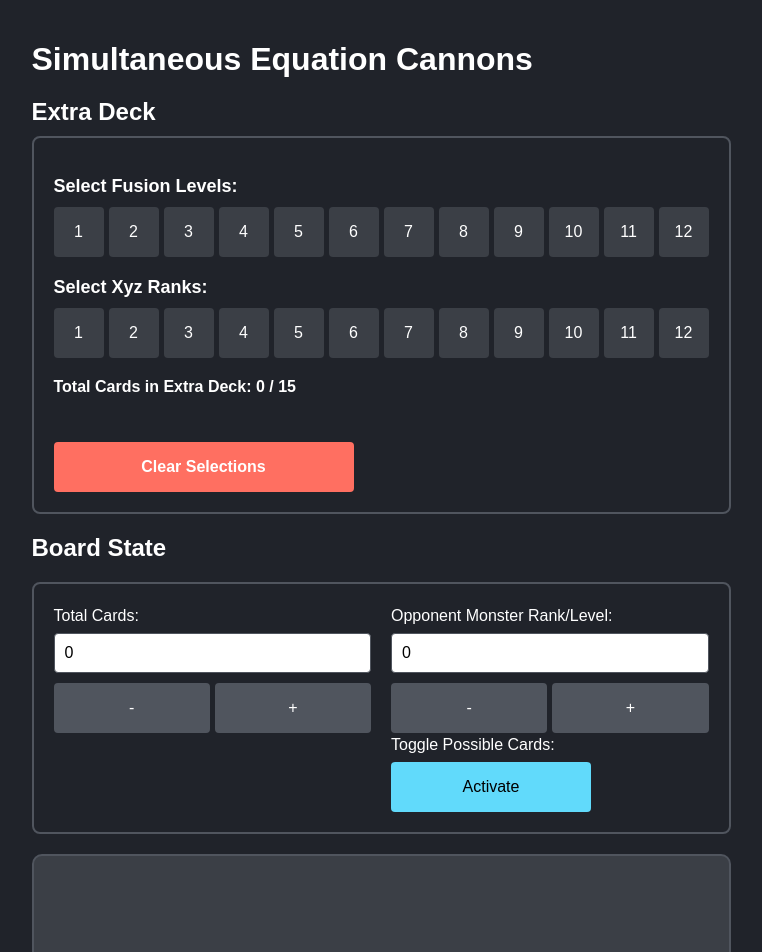
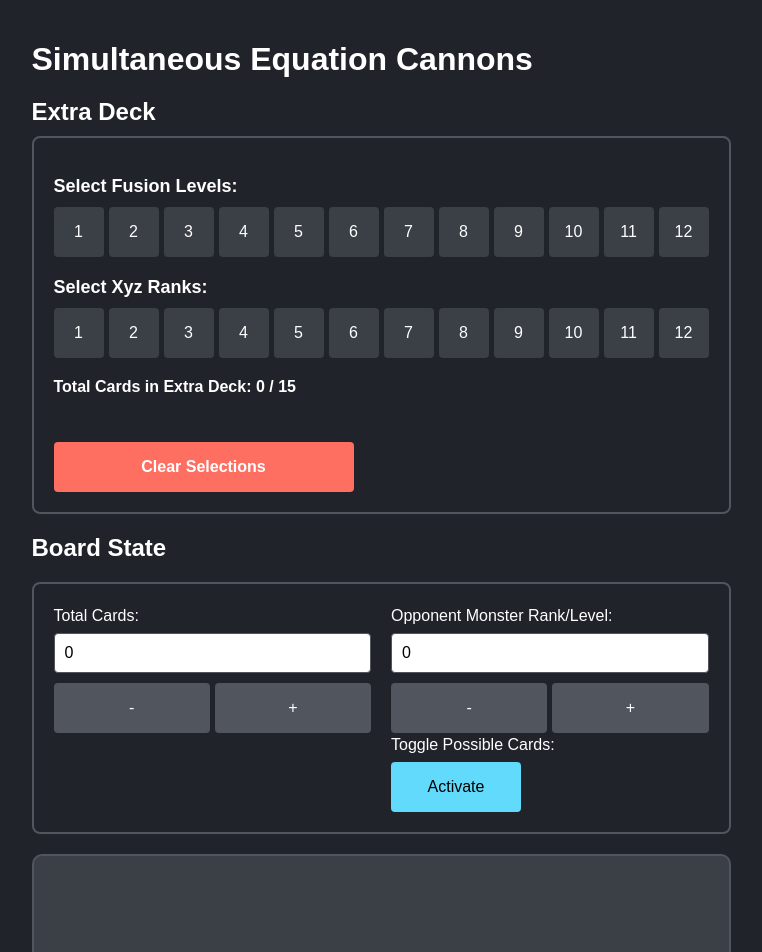
Before and after one commit to jjangsangy/simultaneous-equation-cannons, a React (Create React App) app: page / in a window 1280 px wide. Shown: the top 952 px of the page, without its empty margins (259-1021 px from the left). Built offline with nearby package versions, Linux system fonts and the light colour scheme.

Commit message:
make toggle button smaller

```diff
--- a/src/App.css
+++ b/src/App.css
@@ -153,7 +153,7 @@ button.selected {
 }
 
 button.toggle-possible-cards {
-    width: 200px; /* Increase the width of the Toggle Possible Cards button */
+    width: 130px; /* Increase the width of the Toggle Possible Cards button */
     background-color: #61dafb; /* Change background color to fit the color scheme */
     color: black; /* Change text color to black for better contrast */
 }
```
